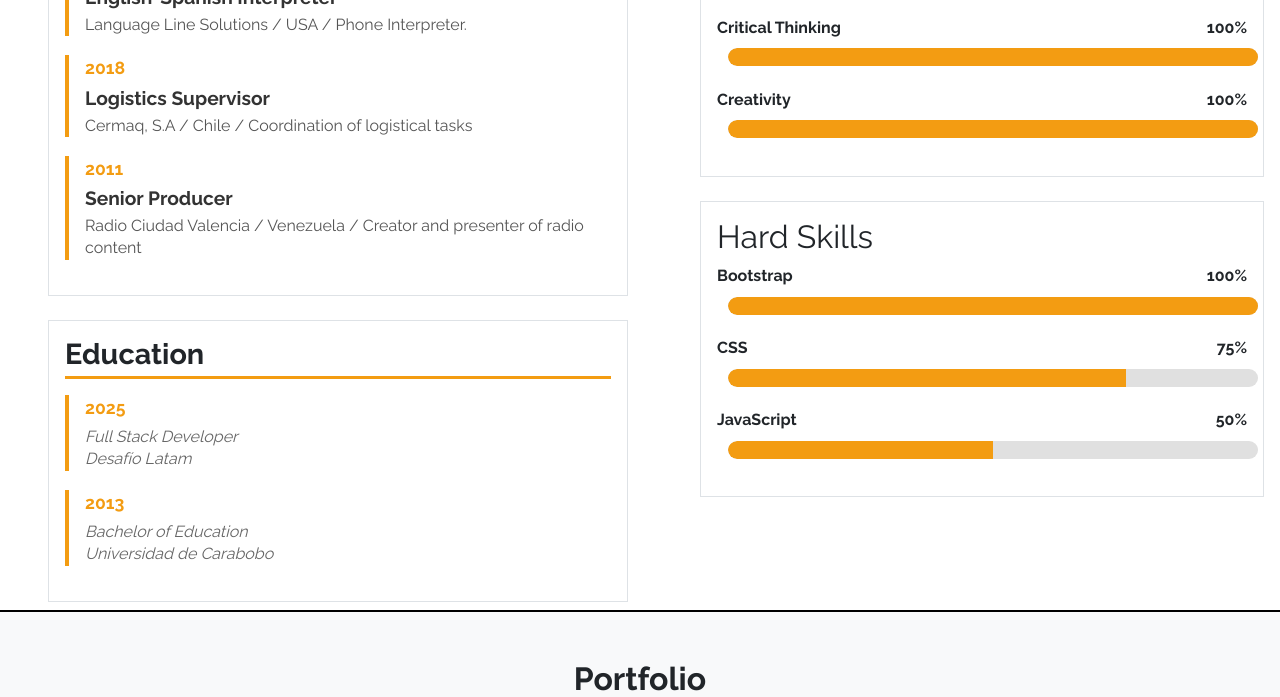
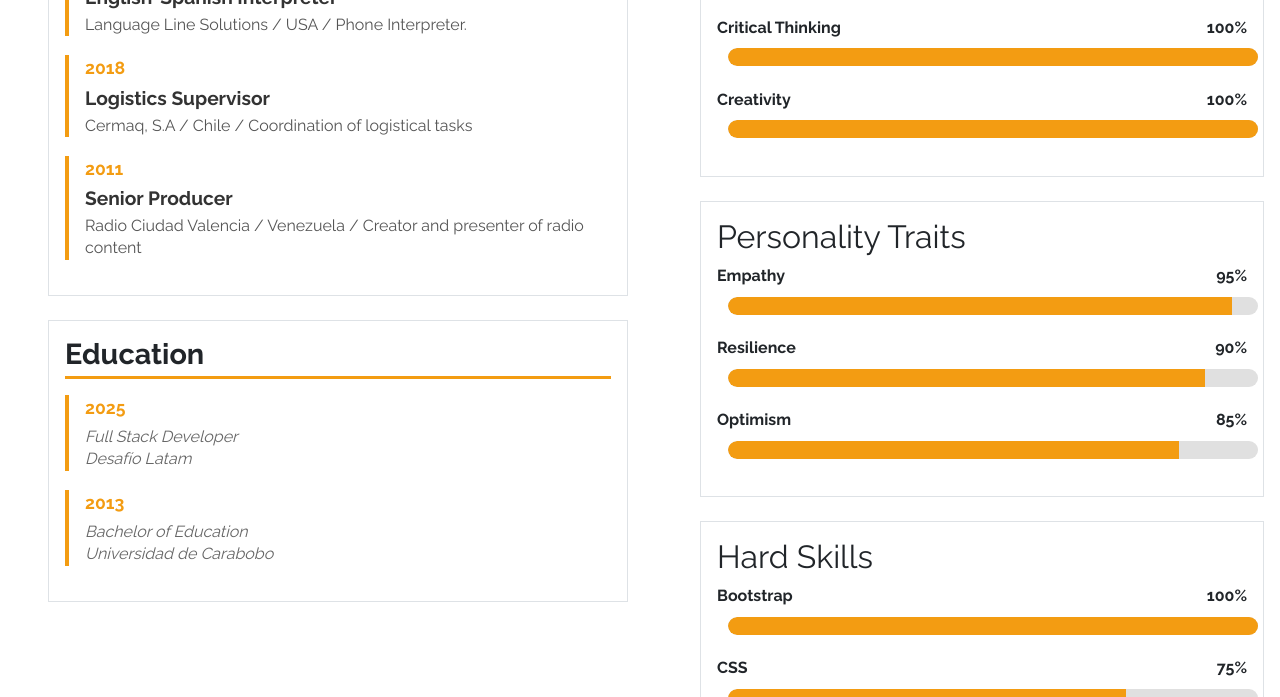
Before and after one commit to saplencovich/alejodevel.github.io, a plain HTML site: page index.html in a window 1280 px wide. Shown: the part 570-1267 px from the top of the page. Drawn offline with nearby package versions, Linux system fonts and the light colour scheme.

Commit message:
modificacion html y css

```diff
--- a/assets/css/styles.css
+++ b/assets/css/styles.css
@@ -171,6 +171,18 @@ main > .container-fluid > .row > div {
 .fill.full {
   width: 100%;
   background-color: #f39c12;
+}
+
+.fill.ninety-five {
+  width: 95%;
+}
+
+.fill.ninety {
+  width: 90%;
+}
+
+.fill.eighty-five {
+  width: 85%;
 }
 
 .fill.three-quarters {
--- a/index.html
+++ b/index.html
@@ -166,6 +166,39 @@
                   </div>
                   <div class="bar">
                     <div class="fill full"></div>
+                  </div>
+                </li>
+              </ul>
+            </section>
+
+            <section class="skills personality border p-3 me-md-3 mb-4 mb-md-0">
+              <h2>Personality Traits</h2>
+              <ul>
+                <li>
+                  <div class="skill-label">
+                    <span>Empathy</span>
+                    <span>95%</span>
+                  </div>
+                  <div class="bar">
+                    <div class="fill ninety-five"></div>
+                  </div>
+                </li>
+                <li>
+                  <div class="skill-label">
+                    <span>Resilience</span>
+                    <span>90%</span>
+                  </div>
+                  <div class="bar">
+                    <div class="fill ninety"></div>
+                  </div>
+                </li>
+                <li>
+                  <div class="skill-label">
+                    <span>Optimism</span>
+                    <span>85%</span>
+                  </div>
+                  <div class="bar">
+                    <div class="fill eighty-five"></div>
                   </div>
                 </li>
               </ul>
```
